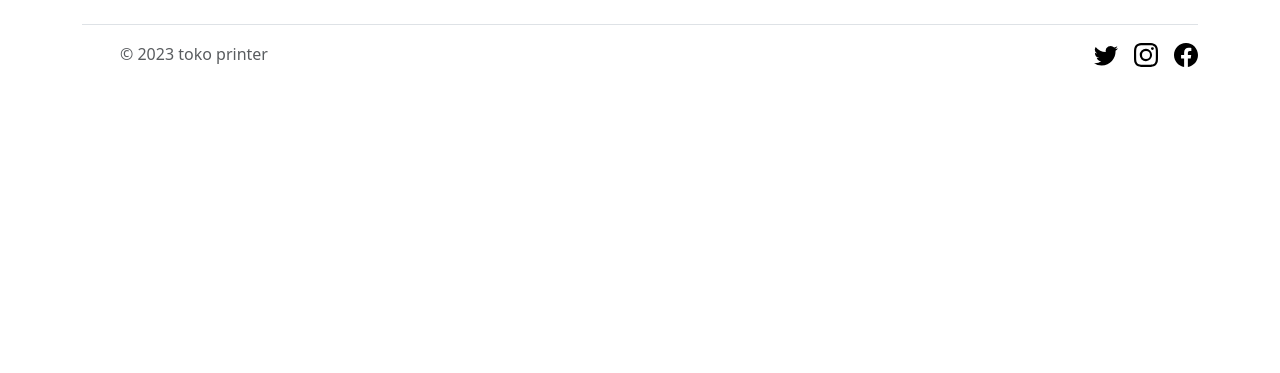
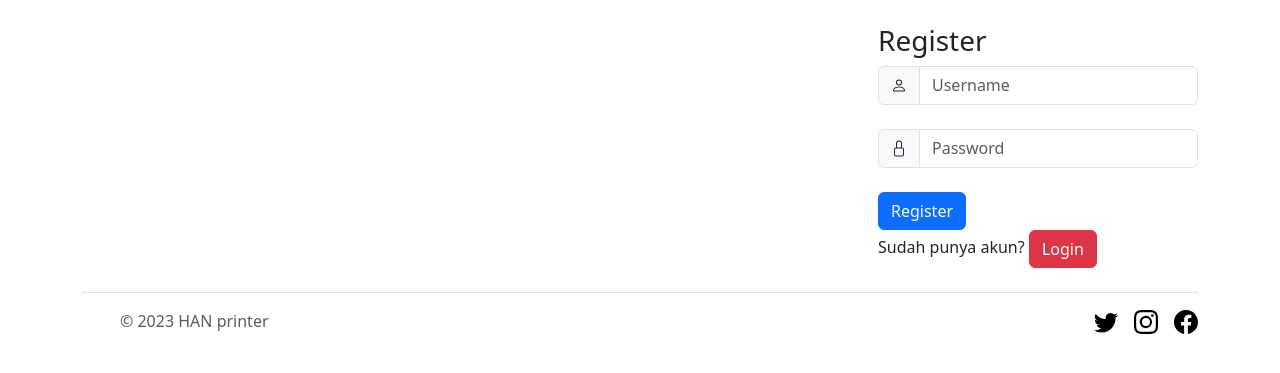
Before and after one commit to CyborgKnight/e-commerce_rehan, a PHP site: page /register.php in a window 1280 px wide. Shown: the top 373 px of the page. Run offline with PHP 8.4, Linux system fonts and the light colour scheme.

Commit message:
baru jadi tampilan index login register, phpnya blm jalan

```diff
--- a/functions/function.php
+++ b/functions/function.php
@@ -1,3 +1,31 @@
 <?php
 // untuk koneksi ke database
 $conn   = mysqli_connect('localhost', 'root', '', 'e-commerce_rehan') or die('gagal koneksi');
+
+// sistem register
+function register_user($username, $password)
+{
+    global $conn;
+    $username   = mysqli_escape_string($conn, $username);
+    $password   = mysqli_escape_string($conn, $password);
+
+    // hash password
+    $password   = password_hash($password, PASSWORD_DEFAULT);
+    $query  = "INSERT INTO tb_users (username_user, password) VALUES ('$username', '$password')";
+    $result = mysqli_query($conn, $query);
+    return $result;
+}
+
+function cek_nama($username)
+{
+    global $conn;
+
+    $username = mysqli_escape_string($conn, $username);
+
+    $query = "SELECT * FROM tb_users   WHERE username = '$username'";
+
+    if ($result = mysqli_query($conn, $query)) {
+        if (mysqli_num_rows($result) == 0) return true;
+        else return false;
+    }
+}
--- a/index.php
+++ b/index.php
@@ -14,7 +14,7 @@ include "view/navbar.php";
     <p>selamat datang ... </p>
 
     <!-- untuk tambah barang -->
-    <input type="button" class="btn btn-primary" value="+ Tambah Produk" data-bs-target="#">
+    <input type="button" class="btn btn-primary" value="+ Tambah Barang" data-bs-target="#">
 
     <!-- table barang -->
     <div class="row">
--- a/register.php
+++ b/register.php
@@ -2,13 +2,71 @@
 // koneksi ke database
 include "functions/function.php";
 
-// konek ke header
+// koneksi ke header
 include "view/layout/header.php";
+
+// sistem register
+if (isset($_POST['sing-up'])) {
+    $username   = $_POST['username'];
+    $password   = $_POST['password'];
+
+    if (!empty(trim($username)) && !empty(trim($pass))) {
+        if (cek_nama($username)) {
+            if (register_user($username, $password)) {
+                header("Location: login.php");
+            } else {
+                $error   = "Terjadi Kesalahan saat Mendaftar";
+            }
+        } else {
+            $error   = "Username Sudah Pernah Mendaftar";
+        }
+    } else {
+        $error  = "Nama dan Password Tidak Boleh Kosing";
+    }
+}
 ?>
 
+<br>
+<div class="container d-flex justify-content-end">
+    <div class="row">
+        <div class="col-md-18">
+            <div style="width: 20rem;">
+                <h3 style="text-align: start;">Register</h3>
+                <!-- form Register -->
+                <form action="" method="">
+                    <div class="form-group">
+                        <div class="input-group">
+                            <div class="input-group-text">
+                                <svg xmlns="http://www.w3.org/2000/svg" width="16" height="25" fill="currentColor" class="bi bi-person" viewBox="0 0 16 16">
+                                    <path d="M8 8a3 3 0 1 0 0-6 3 3 0 0 0 0 6Zm2-3a2 2 0 1 1-4 0 2 2 0 0 1 4 0Zm4 8c0 1-1 1-1 1H3s-1 0-1-1 1-4 6-4 6 3 6 4Zm-1-.004c-.001-.246-.154-.986-.832-1.664C11.516 10.68 10.289 10 8 10c-2.29 0-3.516.68-4.168 1.332-.678.678-.83 1.418-.832 1.664h10Z" />
+                                </svg>
+                            </div>
+                            <input type="text" name="username" class="form-control" placeholder="Username" autocomplete="off" required>
+                        </div>
+                        <br>
+                        <div class="input-group">
+                            <div class="input-group-text">
+                                <svg xmlns="http://www.w3.org/2000/svg" width="16" height="25" fill="currentColor" class="bi bi-lock" viewBox="0 0 16 16">
+                                    <path d="M8 1a2 2 0 0 1 2 2v4H6V3a2 2 0 0 1 2-2zm3 6V3a3 3 0 0 0-6 0v4a2 2 0 0 0-2 2v5a2 2 0 0 0 2 2h6a2 2 0 0 0 2-2V9a2 2 0 0 0-2-2zM5 8h6a1 1 0 0 1 1 1v5a1 1 0 0 1-1 1H5a1 1 0 0 1-1-1V9a1 1 0 0 1 1-1z" />
+                                </svg>
+                            </div>
+                            <input type="password" name="password" class="form-control" placeholder="Password" required>
+                        </div>
+                    </div>
+                    <br>
+                    <input class="btn btn-primary" type="submit" name="sign-up" value="Register">
+                </form>
+            </div>
+            <div class="card-body">
+                <label class="">Sudah punya akun?</label>
+                <a href="login.php" class="btn btn-danger"> Login </a>
+            </div>
+        </div>
+    </div>
+</div>
 
 
 <?php
-// konek ke footer
+// koneksi ke footer
 include "view/layout/footer.php";
 ?>
--- a/view/layout/footer.php
+++ b/view/layout/footer.php
@@ -18,7 +18,7 @@
                     <use xlink:href="#bootstrap" />
                 </svg>
             </a>
-            <span class="mb-3 mb-md-0 text-muted">&copy; 2023 toko printer</span>
+            <span class="mb-3 mb-md-0 text-muted">&copy; 2023 HAN printer</span>
         </div>
 
         <ul class="nav col-md-4 justify-content-end list-unstyled d-flex">
```
Also changed, not shown: login.php (+38 -7 lines).
